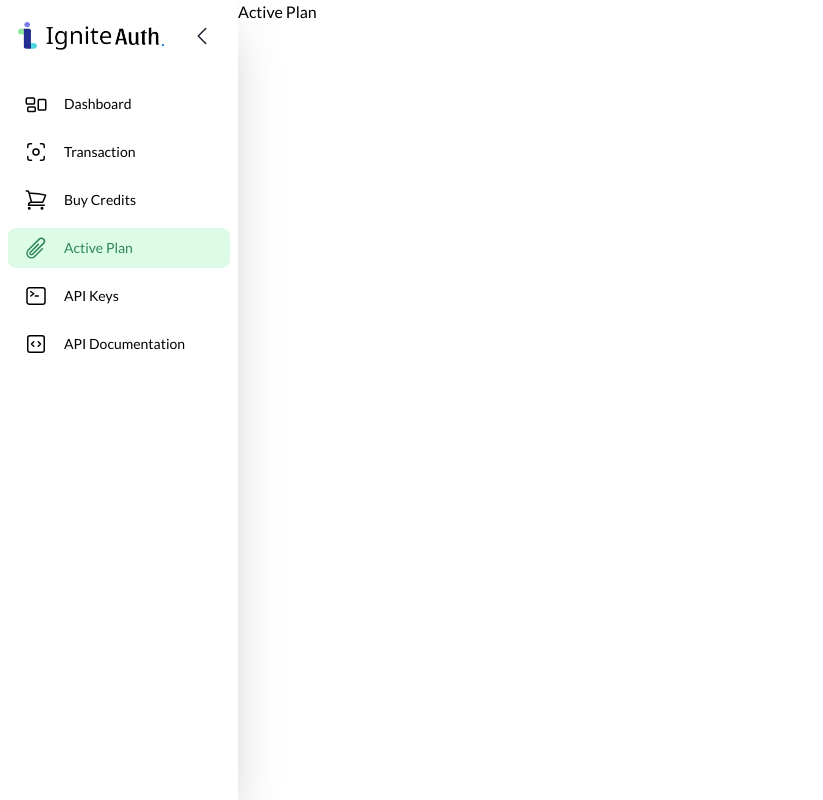
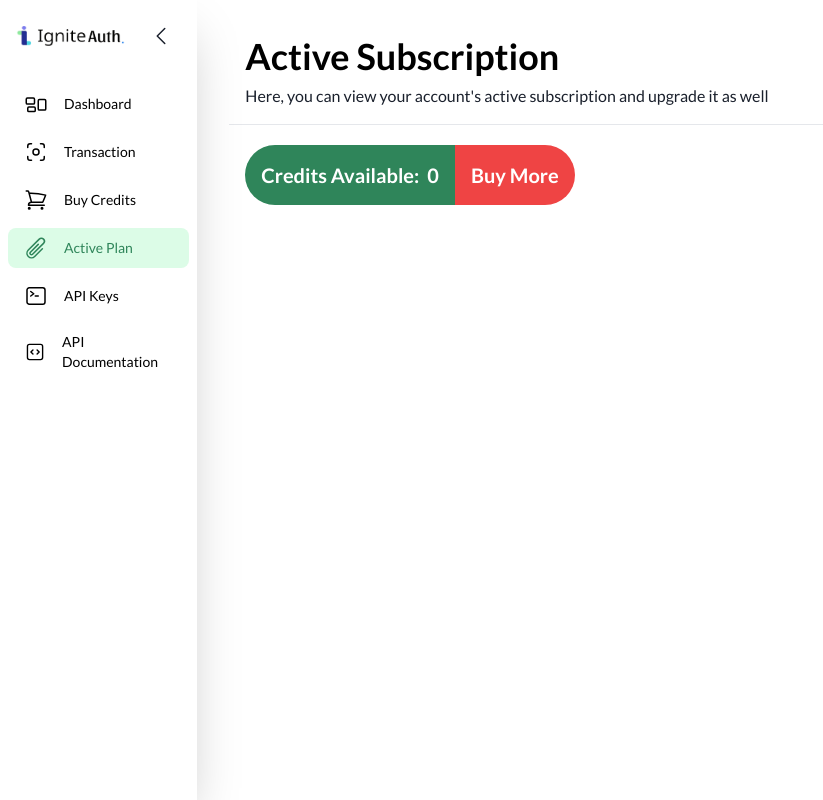
Before and after one commit to abhinnvyas/ignite-auth, a Next.js app: page /user/activeplan in a window 1280 px wide. Shown: the whole page, without its empty margins (0-823 px from the left). Built offline with nearby package versions, Linux system fonts and the light colour scheme; no server answers.

Commit message:
Created the active plan page

```diff
--- /dev/null
+++ b/app/api/getProfile/index.js
@@ -0,0 +1,19 @@
+import axios from "axios";
+import { BASE_URL } from "../api.config";
+
+export async function getProfile(clientid, token) {
+  try {
+    const headers = {
+      clientid,
+      token,
+    };
+
+    const res = await axios.post(`${BASE_URL}/Profile/getAppProfile`, null, {
+      headers,
+    });
+
+    return res.data;
+  } catch (error) {
+    throw error;
+  }
+}
--- a/app/user/activeplan/page.js
+++ b/app/user/activeplan/page.js
@@ -1,14 +1,17 @@
+import Section1 from "@/components/Active Plan/Section1";
+import Section2 from "@/components/Active Plan/Section2";
 import Sidebar from "@/components/Sidebar/Sidebar";
 import React from "react";
 
 function page() {
   return (
-    <div className="flex">
+    <div className="flex space-x-4 w-full ">
       <div>
         <Sidebar Active={"activeplan"} />
       </div>
-      <main>
-        <div>Active Plan</div>
+      <main className="w-full px-4 h-screen overflow-y-scroll">
+        <Section1 />
+        <Section2 />
       </main>
     </div>
   );
--- /dev/null
+++ b/components/Active Plan/Section1.jsx
@@ -0,0 +1,19 @@
+import React from "react";
+
+function Section1() {
+  return (
+    <div className={`text-my_primary border-b p-4  mt-5 `}>
+      <h1 className="text-lg md:text-2xl lg:text-4xl font-semibold">
+        Active Subscription
+      </h1>
+      <h1
+        className={`text-md md:text-md lg:text-md font-normal mt-2  text-my_light`}
+      >
+        Here, you can view your account's active subscription and upgrade it as
+        well
+      </h1>
+    </div>
+  );
+}
+
+export default Section1;
--- /dev/null
+++ b/components/Active Plan/Section2.jsx
@@ -0,0 +1,32 @@
+"use client";
+import React, { useEffect, useState } from "react";
+import Cookies from "js-cookie";
+import { getProfile } from "@/app/api/getProfile";
+import Link from "next/link";
+
+function Section2() {
+  const [CreditsAvailable, setCreditsAvailable] = useState(0);
+  useEffect(() => {
+    const clientId = Cookies.get("ClientId");
+    const token = Cookies.get("token");
+    getProfile(clientId, token).then((res) => {
+      setCreditsAvailable(res.creditsAvailable);
+    });
+  }, []);
+  return (
+    <div className="px-4 flex items-center  mt-5 ">
+      <div className="bg-my_secondary flex space-x-2 text-white font-semibold p-4 rounded-l-full">
+        <h1 className="text-xl">Credits Available: </h1>
+        <h1 className="text-xl">{CreditsAvailable}</h1>
+      </div>
+      <Link
+        href="/user/buycredits"
+        className="text-xl font-semibold bg-red-500 p-4 text-white rounded-r-full hover:bg-red-600 transition-all ease-in-out"
+      >
+        Buy More
+      </Link>
+    </div>
+  );
+}
+
+export default Section2;
```
